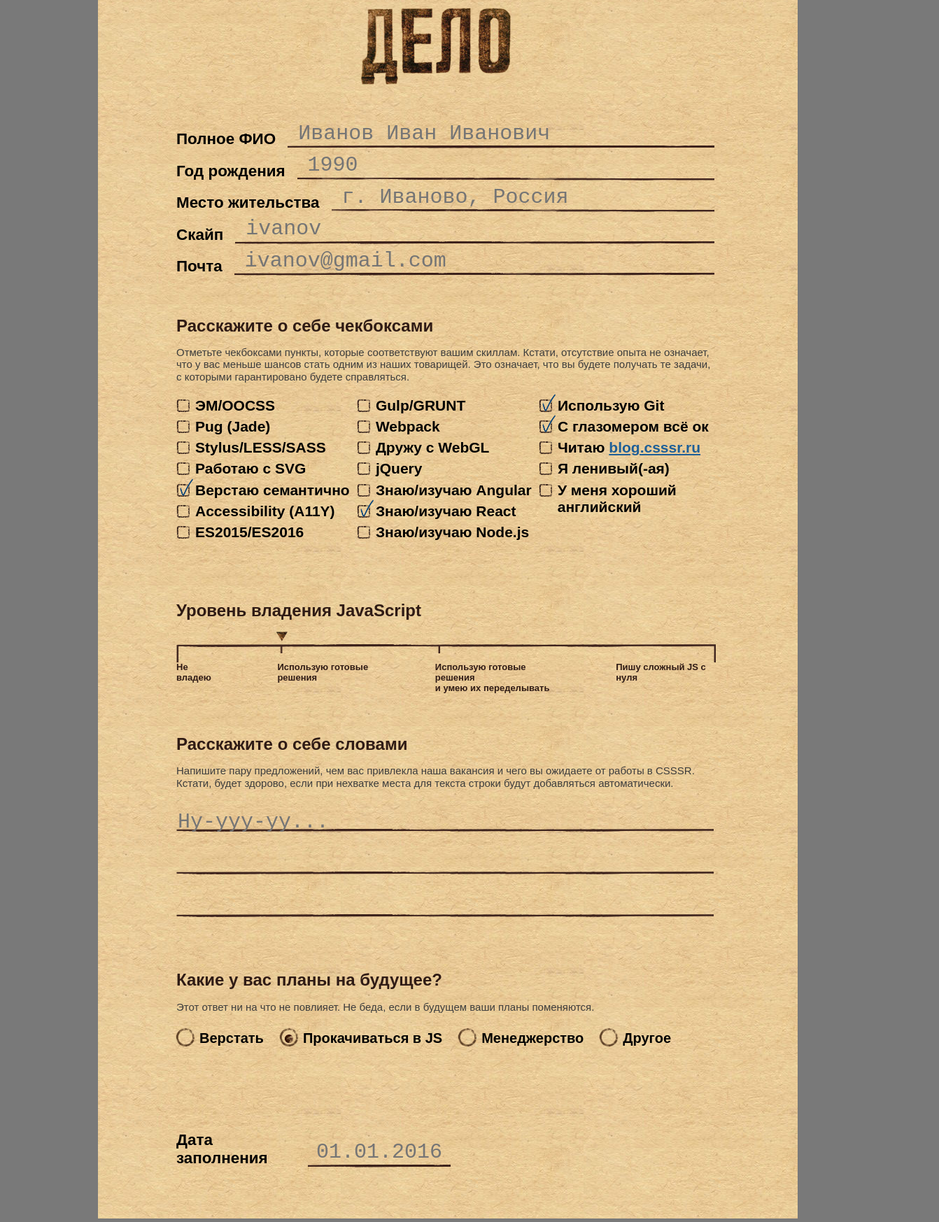
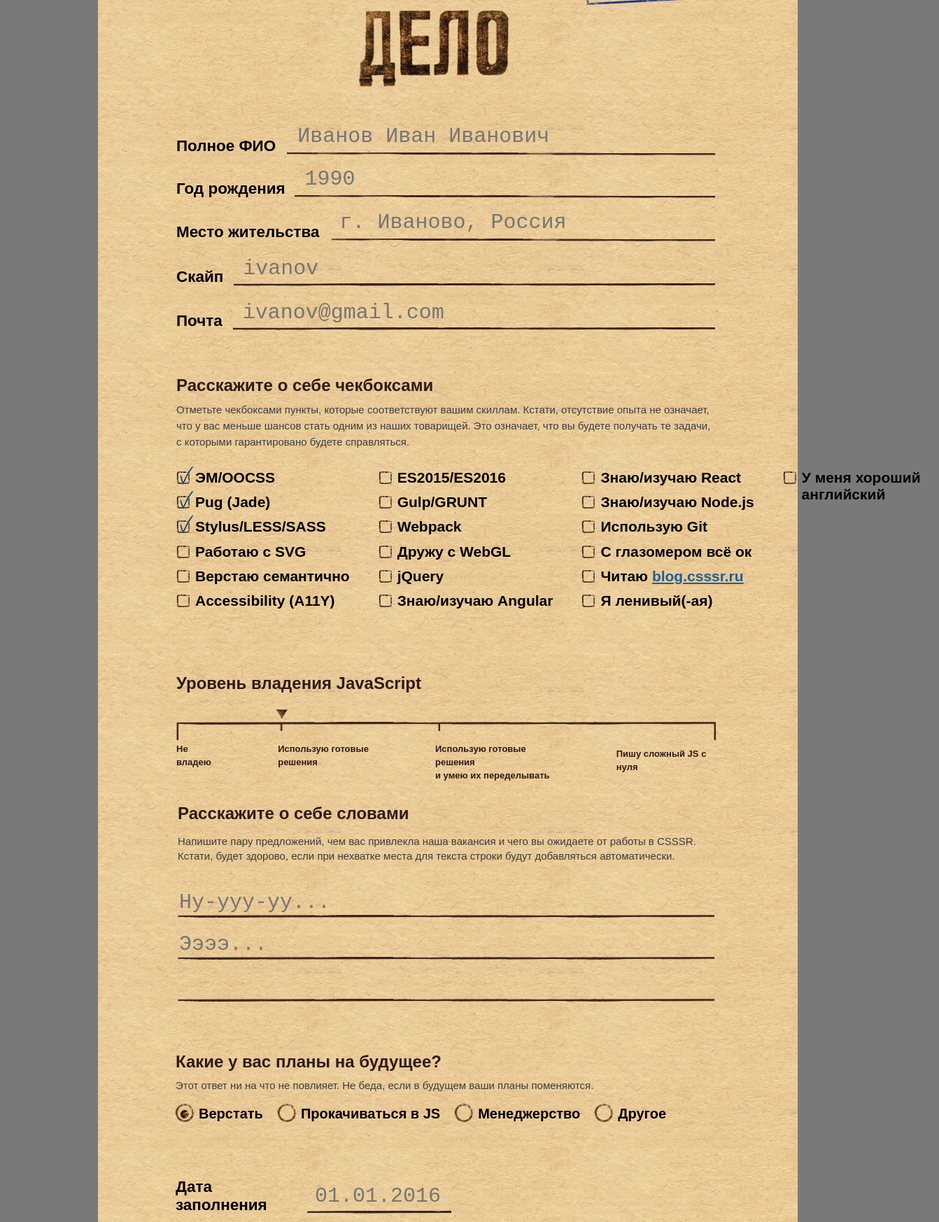
Before and after one commit to anastasia-ka84/csssr-test, a plain HTML site: page index.html in a window 1280 px wide. Shown: the part 158-1905 px from the top of the page at 70% size, 1342 px wide, since content can reach past the window. Drawn offline with nearby package versions, Linux system fonts and the light colour scheme.

Commit message:
Переделала по БЭМу

```diff
--- a/index.css
+++ b/index.css
@@ -1,152 +1,133 @@
 body {
-    width: 100%;
-    height: 100%;
     background-color: #797979;
-    display: flex;
-    justify-content: center;
 }
-
-.anketa {
+.questionnaire {
     width: 1000px;
-    height: 1900px;
-    background: url(./image/fon.png) no-repeat;
-    padding: 48px 117px 73px 112px;
-    box-sizing: border-box;
-    display: flex;
-    flex-direction: column;
-    justify-content: space-between;
+    margin: auto;
+    background: url(./image/fon.png);
 }
 .header {
     display: flex;
     flex-direction: column;
 }
-.header_top {
+ .header__logo {
+    line-height: 0;
+    margin: 56px 54px 6px 104px;
     display: flex;
     justify-content: space-between;
     align-items: center;
-    margin-bottom: 7px;
 }
-.header_top img:nth-child(2) {
-    margin-left: 436px;
+.header__logo_left {
+    margin-top: 22px;
+    margin-bottom: 54px;
 }
-.delo {
-    margin-left: 258px;
+.header__title {
+    margin-left: 373px;
+    margin-right: 412px;
+    margin-bottom: 52px;
+    line-height: 0;
 }
-
-
-
-
-
-
-.fio label,
-.footer label {
+.info__form {
+    margin: 0px 116px 70px 112px;
+}
+.info__form_flex {
+    display: flex;
+}
+.info__form_text {
     font-family: 'PT Sans', sans-serif;
     font-size: 22.43px;
     font-weight: 700;
     align-self: flex-end;
 }
-.fio input {
+.info__form_imput {
     font-family: 'Courier New', sans-serif;
     font-size: 30px;
     font-weight: 400;
     color: #231f20;
-    padding: 0 15px 0 15px;
-    margin-top: 5px;
-    margin-left: 15px;
+    box-sizing: border-box;
+    flex-grow: 1;
     background: transparent;
-    flex-grow: 1;
-}
-input[type="text"],
-input[type="email"] {
     outline: none;
-    font-family: 'Courier New', sans-serif;
-    font-size: 30px;
-    font-weight: 400;
-    color: #231f20;
-    background: transparent;
- }
-
-
-.fio div {
-    display: flex;
-    align-items: center;
 }
 .first-imput {
+    text-transform: capitalize;
+    padding: 0px 15px 5px 15px;
+    margin-left: 14px;
     border-bottom: 4px solid;
     border-image: url(./image/rectangle1.png);
     border-image-slice: 0 0 5 0;
 }
 .second-imput {
+    padding: 15px 15px 6px 15px;
+    margin-left: 11px;
     border-bottom: 4px solid;
     border-image: url(./image/rectangle2.png);
     border-image-slice: 0 0 5 0;
 }
 .third-imput {
+    padding: 16px 15px 5px 12px;
+    margin-left: 15px;
     border-bottom: 4px solid;
     border-image: url(./image/rectangle3.png);
     border-image-slice: 0 0 5 0;
 }
 .fourth-imput {
+    padding: 20px 15px 4px 13px;
+    margin-left: 13px;
     border-bottom: 4px solid;
     border-image: url(./image/rectangle4.png);
     border-image-slice: 0 0 5 0;
 }
 .fifth-imput {
+    padding: 19px 15px 3px 14px;
+    margin-left: 13px;
     border-bottom: 4px solid;
     border-image: url(./image/rectangle5.png);
     border-image-slice: 0 0 5 0;
 }
 
 
-
-
-
-
-
-
-
-
-
-
-
-
-
-.checkbox h1,
-.mnogostroch h1,
-.radiobatton h1,
-.diapozon h1 {
+.checkbox__form {
+    margin: 0px 114px 63px 112px;
+}
+.checkbox__form_h {
     font-family: 'PT Sans', sans-serif;
     font-size: 24px;
     font-weight: 700;
     color: #2f1b15;
+    margin-top: -5px;
 }
-
-.checkbox p,
-.radiobatton p,
-.mnogostroch p {
+.checkbox__form_p {
     font-family: 'PT Sans', sans-serif;
     font-size: 15px;
     font-weight: 400;
     color: #3d3d3d;
+    line-height: 23px;
+    margin-top: -6px;
 }
-
-.checkbox input {
+.checkbox__form_input {
+    height: 245px;
+    margin-top: 17px;
+    display: flex;
+    flex-direction: column;
+    flex-wrap: wrap;
+}
+.checkbox__form_input input {
     display: none;
 }
-
-.checkbox label {
-
+.checkbox__form_input label {
     position: relative;
     cursor: pointer;
     font-family: 'PT Sans', sans-serif;
     font-size: 21px;
     font-weight: 700;
-    margin-top: 6px;
+    margin-top: 11px;
+    margin-right: 41px;
 }
-.checkbox label a {
+.checkbox__form_input label a {
     color: #1f5f97;
 }
-.checkbox label::before {
+.checkbox__form_input label::before {
     content: "";
     height: 18px;
     width: 19px;
@@ -157,7 +138,7 @@ input[type="email"] {
     left: 0px;
     top: 2px;
 }
-.checkbox input:checked + label::after {
+.checkbox__form_input input:checked + label::after {
     content: "";
     display: block;
     position: absolute;
@@ -167,31 +148,11 @@ input[type="email"] {
     left: 3px;
     top: -5px;
 }
-.checkbox-input {
-    height: 240px;
-    display: flex;
-    flex-direction: column;
-    flex-wrap: wrap;
+
+.level__form {
+    margin: 0px 117px 18px 112px;
 }
-
-
-
-
-
-
-
-
-
-
-
-
-
-
-
-
-
-
-.diapozon-p {
+.level__form_range {
     display: flex;
     justify-content: space-between;
     border-top: 26px solid;
@@ -199,28 +160,41 @@ input[type="email"] {
     border-image-slice: 26 0 0 0;
     box-sizing: border-box;
 }
-.diapozon-p p {
+.level__form_h {
+    font-family: 'PT Sans', sans-serif;
+    font-size: 24px;
+    font-weight: 700;
+    color: #2f1b15;
+    margin-top: -5px;
+    margin-bottom: 23px;
+}
+.level__form_p {
     font-family: 'PT Sans', sans-serif;
     font-size: 13px;
     font-weight: 700;
     color: #2f1b15;
-    margin: 0;
+    line-height: 19px;
     box-sizing: border-box;
 }
-.diapozon-p p:nth-child(1) {
-    margin-right: 83px;
+.range_p-first {
+    margin-top: 3px;
+    margin-right: 84px;
 }
-.diapozon-p p:nth-child(2) {
+.range_p-second {
+    margin-top: 3px;
     margin-right: 59px;
 }
-.diapozon-p p:nth-child(3) {
-    margin-right: 92px;
+.range_p-third {
+    margin-top: 3px;
+    margin-right: 93px;
 }
-
+.range_p-fourth {
+    margin-top: 10px;
+}
 input[type=range] {
     -webkit-appearance: none;
     background: transparent;
-  width: 783px;
+    width: 780px;
     margin-left: -6px;
 }
 input[type=range]:focus {
@@ -234,60 +208,58 @@ input[type=range]::-webkit-slider-thumb {
     -webkit-appearance: none;
 }
 
-
-
-
-
-
-
-
-
-
-
-
-
-
-.conteiner textarea {
-    width: 770px;
-    height: 183px;
+.string__form {
+    margin: 0 118px 0 114px;
+}
+.string__form_h {
+    font-family: 'PT Sans', sans-serif;
+    font-size: 24px;
+    font-weight: 700;
+    color: #2f1b15;
+}
+.string__form_p {
+    font-family: 'PT Sans', sans-serif;
+    font-size: 15px;
+    font-weight: 400;
+    color: #3d3d3d;
+    line-height: 21px;
+    margin-top: -1px;
+}
+.string__form_textarea textarea {
+    width: 767px;
+    margin-top: 24px;
     display: block;
-    resize: none; /* не позволяет пользователю менять размеры */
-    outline: none; /* убирает голубую рамочку которая появляется когда пользователь заполняяет форму */
-    border: none;  /* убирает стандартную рамку */
-    overflow: hidden; /* убирает полосу прокрутки */
-    /* box-sizing: border-box; */
-
+    resize: none;
+    outline: none;
+    border: none;
+    overflow: hidden;
+    box-sizing: border-box;
     font-family: 'Courier New', sans-serif;
     font-size: 30px;
     font-weight: 400;
     color: #231f20;
-    /* position: absolute; */
+    line-height: 60px;
     background: transparent;
-    /* top: -46px; */
-    line-height: 60px;
-    text-align: justify;
-    background-image: url(./image/rectangle_textarea2.png);
-    background-repeat: repeat-y;
-    /* background-position: left bottom; */
-
+    background-image: url(./image/rectangle_textarea3-1.png);
 }
 
-
-
-
-
-
-
-
-
-
-
-
-
-
-
-
-
+.radiobatton__form {
+    margin: 0 118px 80px 111px;
+}
+.radiobatton__form_h {
+    font-family: 'PT Sans', sans-serif;
+    font-size: 24px;
+    font-weight: 700;
+    color: #2f1b15;
+}
+.radiobatton__form_p {
+    margin-top: -5px;
+    margin-bottom: 11px;
+    font-family: 'PT Sans', sans-serif;
+    font-size: 15px;
+    font-weight: 400;
+    color: #3d3d3d;
+}
 .radio-input input {
     display: none;
 }
@@ -297,7 +269,7 @@ input[type=range]::-webkit-slider-thumb {
     font-family: 'PT Sans', sans-serif;
     font-size: 20px;
     font-weight: 700;
-    margin-right: 19px;
+    margin-right: 17px;
 }
 .radio-input label::before {
     content: "";
@@ -321,25 +293,28 @@ input[type=range]::-webkit-slider-thumb {
     top: 6px;
 }
 
-
-
 .footer {
-    width: 394px;
+    padding-bottom: 97px;
+    margin-left: 111px;
+    width: 396px;
     display: flex;
     align-items: flex-end;
-    margin-top: 80px;
 }
-.footer input {
-    width: 180px;
+.footer__form_text {
+    font-family: 'PT Sans', sans-serif;
+    font-size: 22.43px;
+    font-weight: 700;
+    align-self: flex-end;
+}
+.footer__form_imput {
+    width: 183px;
     font-family: 'Courier New', sans-serif;
     font-size: 30px;
     font-weight: 400;
     color: #231f20;
-    padding: 0 12px 0 12px;
+    padding: 0px 12px 4px 11px;
     margin-left: 15px;
     background: transparent;
-}
-.first-imput {
     border-bottom: 4px solid;
     border-image: url(./image/rectangle1-1.png);
     border-image-slice: 0 0 5 0;
--- a/index.html
+++ b/index.html
@@ -1,139 +1,166 @@
 <!DOCTYPE html>
-<html>
+<html lang="ru">
 
 <head>
     <title>Kompani-csssr</title>
     <link href="./normalize.css" rel="stylesheet">
     <link href="./index.css" rel="stylesheet">
     <script src="https://ajax.googleapis.com/ajax/libs/jquery/3.4.0/jquery.min.js"></script>
+    <script src="http://www.xiper.net/examples/js-plugins/forms/autoresize/js/autoresize.jquery.js"></script>
+    <link rel="icon" type="image/png" href="https://csssr.com/_next/static/icons/favicon-21b739d4.ico"
+        class="next-head">
+    <meta charset="utf-8">
 </head>
 
 <body>
-    <div class="anketa">
+
+    <div class="questionnaire">
         <div class="header">
-            <div class="header_top">
-                <img src="./image/logo.png">
-                <img src="./image/secret.png">
+            <div class="header__logo">
+                <img class="header__logo_left" src="./image/logo.png" alt="logo">
+                <img class="header__logo_stamp" src="./image/stamp.png" alt="stamp">
             </div>
-            <div class="delo">
-                <img src="./image/delo.png">
+            <div class="header__title">
+                <img src="./image/title.png" width="214" height="109">
             </div>
         </div>
-        <div class="fio">
-            <form>
-                <div>
-                    <label for="name">Полное ФИО</label>
-                    <input class="first-imput" type="text" name="csssr-name" id="name" required
+
+        <div class="info">
+            <form class="info__form">
+                <div class="info__form_flex">
+                    <label class="info__form_text" for="name">Полное ФИО</label>
+                    <input class="info__form_imput first-imput" type="text" name="csssr-name" id="name" required
                         placeholder="Иванов Иван Иванович" autocomplete="off"><Br>
                 </div>
-                <div>
-                    <label for="year">Год рождения</label>
-                    <input class="second-imput" type="text" name="csssr-name" id="year" required placeholder="1990"
-                        autocomplete="off"> <Br>
+                <div class="info__form_flex">
+                    <label class="info__form_text" for="year">Год рождения</label>
+                    <input class="info__form_imput second-imput" type="text" name="csssr-name" id="year" required
+                        placeholder="1990" autocomplete="off"> <Br>
                 </div>
-                <div>
-                    <label for="residence">Место жительства</label>
-                    <input class="third-imput" type="text" name="csssr-name" id="residence" required
+                <div class="info__form_flex">
+                    <label class="info__form_text" for="residence">Место жительства</label>
+                    <input class="info__form_imput third-imput" type="text" name="csssr-name" id="residence" required
                         placeholder="г. Иваново, Россия" autocomplete="off"> <Br>
                 </div>
-                <div>
-                    <label for="skype">Скайп</label>
-                    <input class="fourth-imput" type="text" name="csssr-skype-name" id="skype" required placeholder="ivanov"
-                        autocomplete="off"><Br>
+                <div class="info__form_flex">
+                    <label class="info__form_text" for="skype">Скайп</label>
+                    <input class="info__form_imput fourth-imput" type="text" name="csssr-skype-name" id="skype" required
+                        placeholder="ivanov" autocomplete="off"><Br>
                 </div>
-                <div>
-                    <label for="email"> Почта</label>
-                    <input class="fifth-imput" type="csssr-email" name="email-name" id="email" required
+                <div class="info__form_flex">
+                    <label class="info__form_text" for="email"> Почта</label>
+                    <input class="info__form_imput fifth-imput" type="csssr-email" name="email-name" id="email" required
                         placeholder="ivanov@gmail.com" autocomplete="off">
                 </div>
             </form>
         </div>
+
         <div class="checkbox">
-            <form>
-                <h1>Расскажите о себе чекбоксами</h1>
-                <p>Отметьте чекбоксами пункты, которые соответствуют вашим скиллам. Кстати, отсутствие опыта не
+            <form class="checkbox__form">
+                <h1 class="checkbox__form_h">Расскажите о себе чекбоксами</h1>
+                <p class="checkbox__form_p">Отметьте чекбоксами пункты, которые соответствуют вашим скиллам. Кстати,
+                    отсутствие опыта не
                     означает, что у вас меньше шансов стать одним из наших товарищей. Это означает, что вы будете
                     получать те задачи, с которыми гарантировано будете справляться.</p>
-                <div class="checkbox-input">
-                    <input type="checkbox" id="checkbox_1">
+                <div class="checkbox__form_input">
+                    <input type="checkbox" id="checkbox_1" checked>
                     <label for="checkbox_1">ЭМ/OOCSS</label>
-                    <input type="checkbox" id="checkbox_2">
+
+                    <input type="checkbox" id="checkbox_2" checked>
                     <label for="checkbox_2">Pug (Jade)</label>
-                    <input type="checkbox" id="checkbox_3">
+
+                    <input type="checkbox" id="checkbox_3" checked>
                     <label for="checkbox_3">Stylus/LESS/SASS</label>
+
                     <input type="checkbox" id="checkbox_4">
                     <label for="checkbox_4">Работаю с SVG</label>
-                    <input type="checkbox" id="checkbox_5" checked>
+
+                    <input type="checkbox" id="checkbox_5">
                     <label for="checkbox_5">Верстаю семантично</label>
+
                     <input type="checkbox" id="checkbox_6">
                     <label for="checkbox_6">Accessibility (A11Y)</label>
+
                     <input type="checkbox" id="checkbox_7">
                     <label for="checkbox_7">ES2015/ES2016</label>
+
                     <input type="checkbox" id="checkbox_8">
                     <label for="checkbox_8">Gulp/GRUNT</label>
+
                     <input type="checkbox" id="checkbox_9">
                     <label for="checkbox_9">Webpack</label>
+
                     <input type="checkbox" id="checkbox_10">
                     <label for="checkbox_10">Дружу с WebGL</label>
+
                     <input type="checkbox" id="checkbox_11">
                     <label for="checkbox_11">jQuery</label>
+
                     <input type="checkbox" id="checkbox_12">
                     <label for="checkbox_12">Знаю/изучаю Angular</label>
-                    <input type="checkbox" id="checkbox_13" checked>
+
+                    <input type="checkbox" id="checkbox_13">
                     <label for="checkbox_13">Знаю/изучаю React</label>
+
                     <input type="checkbox" id="checkbox_14">
                     <label for="checkbox_14">Знаю/изучаю Node.js</label>
-                    <input type="checkbox" id="checkbox_15" checked>
+
+                    <input type="checkbox" id="checkbox_15">
                     <label for="checkbox_15">Использую Git</label>
-                    <input type="checkbox" id="checkbox_16" checked>
+
+                    <input type="checkbox" id="checkbox_16">
                     <label for="checkbox_16">С глазомером всё ок</label>
+
                     <input type="checkbox" id="checkbox_17">
-                    <label for="checkbox_17">Читаю <a href="http://blog.csssr.ru">blog.csssr.ru</a></label>
+                    <label for="checkbox_17">Читаю <a href="http://blog.csssr.ru"
+                            target="_blank">blog.csssr.ru</a></label>
+
                     <input type="checkbox" id="checkbox_18">
                     <label for="checkbox_18">Я ленивый(-ая)</label>
+
                     <input type="checkbox" id="checkbox_19">
                     <label for="checkbox_19">У меня хороший &emsp;<Br>&nbsp;&emsp;английский</label>
                 </div>
             </form>
         </div>
-        <div class="diapozon">
-            <form>
-                <h1>Уровень владения JavaScript</h1>
-                <div class="wrp">
-                    <input type="range" min="0" max="1000" value="194" class="range">
+
+        <div class="level">
+            <form class="level__form">
+                <h1 class="level__form_h">Уровень владения JavaScript</h1>
+                <div class="level__form_slider">
+                    <input type="range" min="0" max="1000" value="195" class="range">
                 </div>
-                <div class="diapozon-p">
-                    <p>Не владею</p>
-                    <p>Использую готовые решения</p>
-                    <p>Использую готовые решения<br>и умею их переделывать</p>
-                    <p>Пишу сложный JS с нуля</p>
+                <div class="level__form_range">
+                    <p class="level__form_p range_p-first">Не владею</p>
+                    <p class="level__form_p range_p-second">Использую готовые решения</p>
+                    <p class="level__form_p range_p-third">Использую готовые решения<br>и умею их переделывать</p>
+                    <p class="level__form_p range_p-fourth">Пишу сложный JS с нуля</p>
                 </div>
             </form>
         </div>
-        <div class="mnogostroch">
-            <form>
-                <label>
-                    <h1>Расскажите о себе словами</h1>
-                    <p>Напишите пару предложений, чем вас привлекла наша вакансия и чего вы ожидаете от работы в
-                        CSSSR. Кстати, будет здорово, если при нехватке места для текста строки будут добавляться
-                        автоматически.</p>
-                    <div class="conteiner">
-                        <textarea placeholder="Ну-ууу-уу..." placeholder="Ээээ..."></textarea>
-                        <!-- <div class="img-rec-1"><img src="/image/rectangle3.png" width="770" height="4"></div>
-                        <div class="img-rec-2"><img src="/image/rectangle3.png" width="770" height="4"></div>
-                        <div class="img-rec-3"><img src="/image/rectangle4.png" width="770" height="4"></div> -->
-                    </div>
-                </label>
+
+        <div class="string mnogostroch">
+            <form class="string__form">
+                <h1 class="string__form_h">Расскажите о себе словами</h1>
+                <p class="string__form_p">Напишите пару предложений, чем вас привлекла наша вакансия и чего вы ожидаете
+                    от работы в CSSSR.
+                    Кстати, будет здорово, если при нехватке места для текста строки будут добавляться автоматически.
+                </p>
+                <div class="string__form_textarea">
+                    <textarea id="test"></textarea>
+                </div>
             </form>
         </div>
+
         <div class="radiobatton">
-            <form>
-                <h1>Какие у вас планы на будущее?</h1>
-                <p>Этот ответ ни на что не повлияет. Не беда, если в будущем ваши планы поменяются.</p>
+            <form class="radiobatton__form">
+                <h1 class="radiobatton__form_h">Какие у вас планы на будущее?</h1>
+                <p class="radiobatton__form_p">Этот ответ ни на что не повлияет. Не беда, если в будущем ваши планы
+                    поменяются.</p>
                 <div class="radio-input">
-                    <input name="radio" type="radio" value="nedzen" id="radio_1">
+                    <input name="radio" type="radio" value="nedzen" checked id="radio_1">
                     <label for="radio_1">Верстать</label>
-                    <input name="radio" type="radio" value="dzen" checked id="radio_2">
+                    <input name="radio" type="radio" value="dzen" id="radio_2">
                     <label for="radio_2">Прокачиваться в JS</label>
                     <input name="radio" type="radio" value="pdzen" id="radio_3">
                     <label for="radio_3">Менеджерство</label>
@@ -142,13 +169,44 @@
                 </div>
             </form>
         </div>
+
         <div class="footer">
-            <label for="date">Дата заполнения</label>
-            <input class="first-imput" type="text" name="date-name" id="date" required placeholder="01.01.2016">
+            <label class="footer__form_text" for="date">Дата заполнения</label>
+            <input class="footer__form_imput" type="text" name="date-name" id="date" required placeholder="01.01.2016">
         </div>
     </div>
+
     <script>
-        $('textarea').autoResize();
+        function getTextareaNumberOfLines(textarea) {
+            var previous_height = textarea.style.height
+            textarea.style.height = 0
+            var lines = parseInt(textarea.scrollHeight / parseInt(getComputedStyle(textarea).lineHeight))
+            textarea.style.height = previous_height
+            return lines
+        }
+
+        function capitalize(phrase) {
+            var tokens = phrase.split('. ').map(function(word) {
+                return word.substr(0, 1).toUpperCase() + word.substr(1);
+            });
+            return tokens.join('. ');
+        }
+
+        function onKeyUp() {
+            var capitalizedPhrase = capitalize($('#test').val());
+            $('#test').val(capitalizedPhrase);
+            console.log(capitalizedPhrase)
+            var lines = getTextareaNumberOfLines($('#test')[0]);
+            lines = Math.max(lines, 3)
+            $('#test').height(lines * 60 + 46)
+        }
+
+        $('#test').on('keyup', onKeyUp)
+
+        var placeholder = 'Ну-ууу-уу... \nЭэээ...';
+        $('#test').attr('placeholder', placeholder);
+
+        onKeyUp()
     </script>
 </body>
 
```
Also changed, not shown: image/delo.png (deleted), image/logo.png, image/rectangle_textarea2-1.png (added), image/rectangle_textarea3-1.png (added), image/rectangle_textarea3.png (added), image/secret.png (deleted), image/stamp.png (added), image/test.png (added), image/title.png (added). Lines whose indentation alone changed are shown as unchanged.
